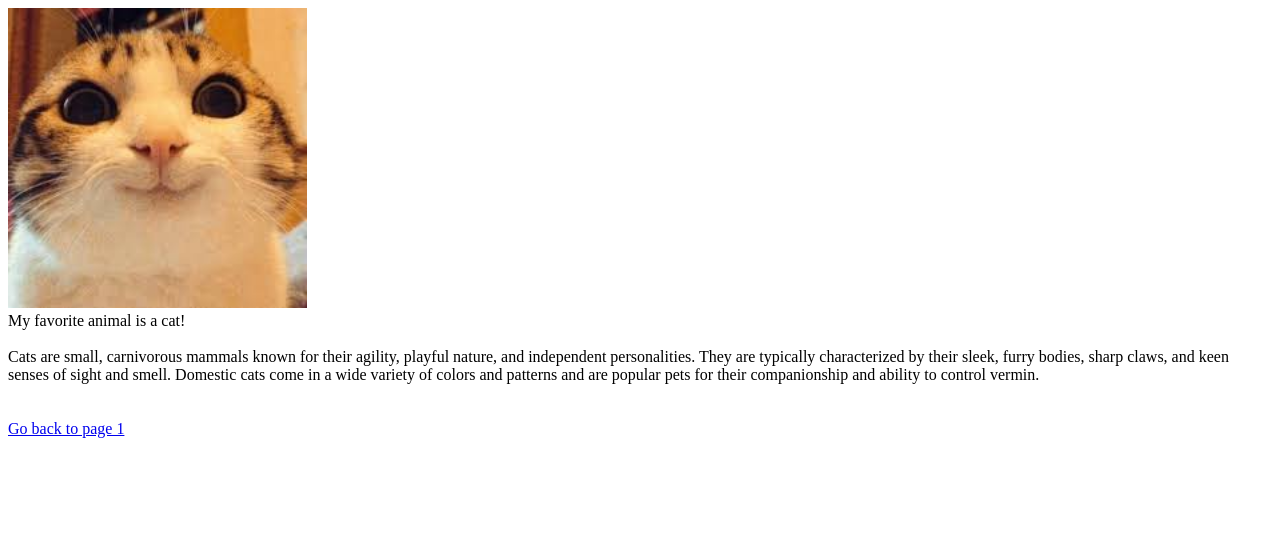
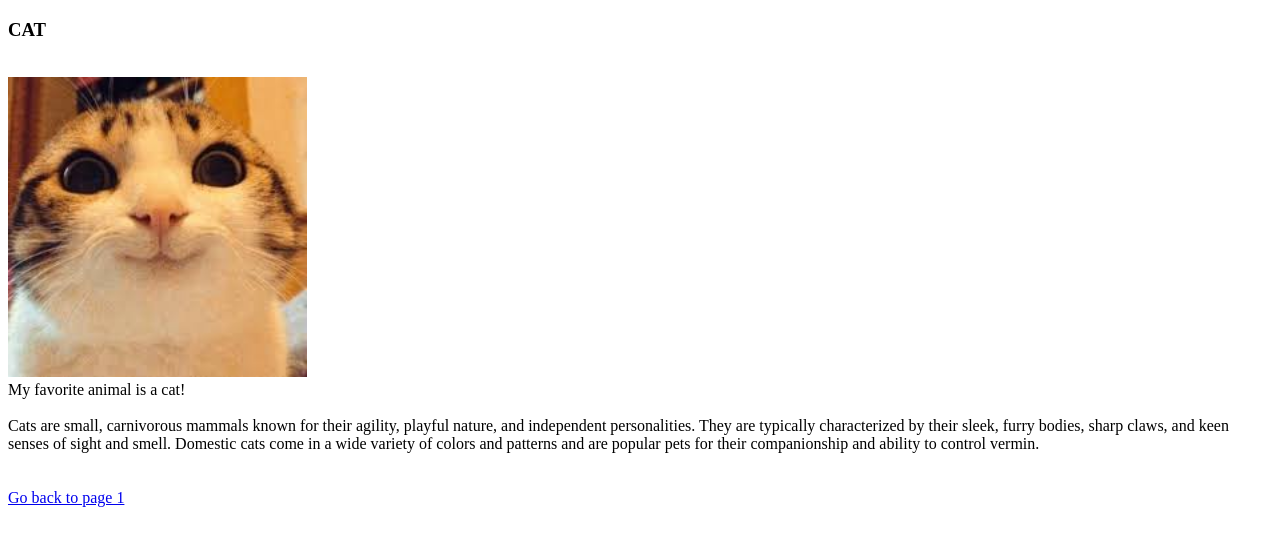
Before and after one commit to ley838/9-Cesium-1Q-Lab-1-Luay, a plain HTML site: page animal.html in a window 1280 px wide. Drawn offline with Linux system fonts and the light colour scheme.

Commit message:
Update animal.html

```diff
--- a/animal.html
+++ b/animal.html
@@ -8,7 +8,8 @@
 
     </head>
     <body>
-
+         <h3> CAT </h3>
+        <br>
         <img src="images/images.jpeg"
          height="300">
         <br>
```
